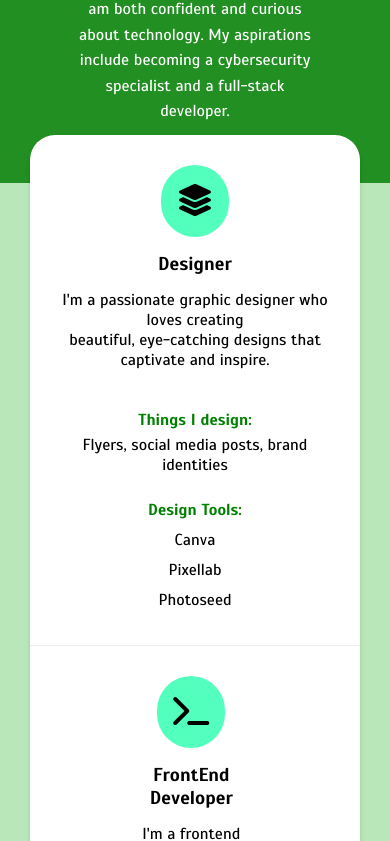
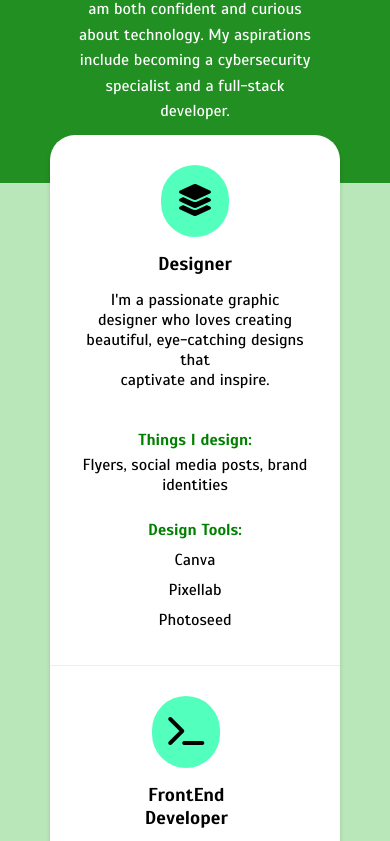
Before and after one commit to Abusalih001/Qasim-Abdulsammad, a website: page index.html in a window 390 px wide. Shown: the part 1398-2239 px from the top of the page. Drawn offline with Linux system fonts and the light colour scheme.

Commit message:
adjusted margin

```diff
--- a/index.scss
+++ b/index.scss
@@ -625,8 +625,8 @@ footer{
                 border-radius: 25px;
                 position: relative;
                 bottom: 3rem;
-                margin-left: 30px;
-                margin-right: 30px;
+                margin-left: 50px;
+                margin-right: 50px;
 
 
                 .header{
```
Also changed, not shown: index.css.
